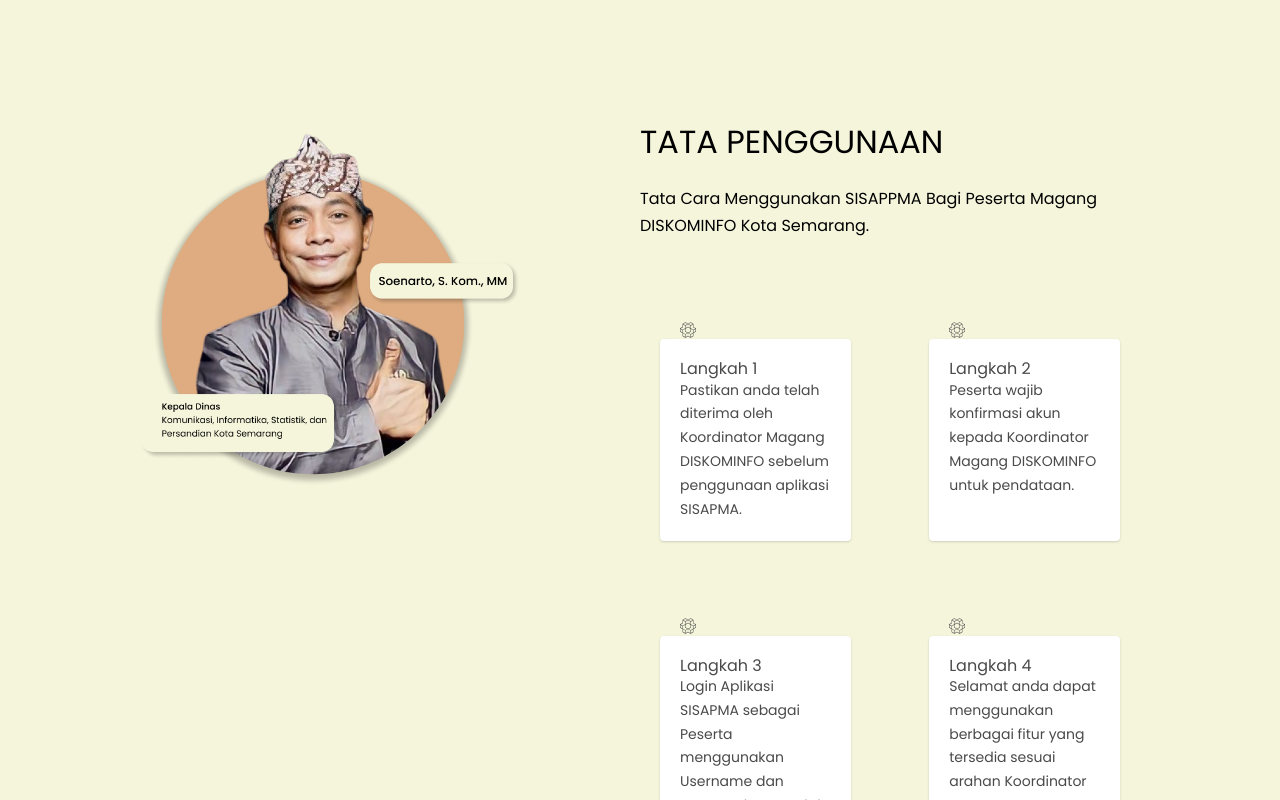
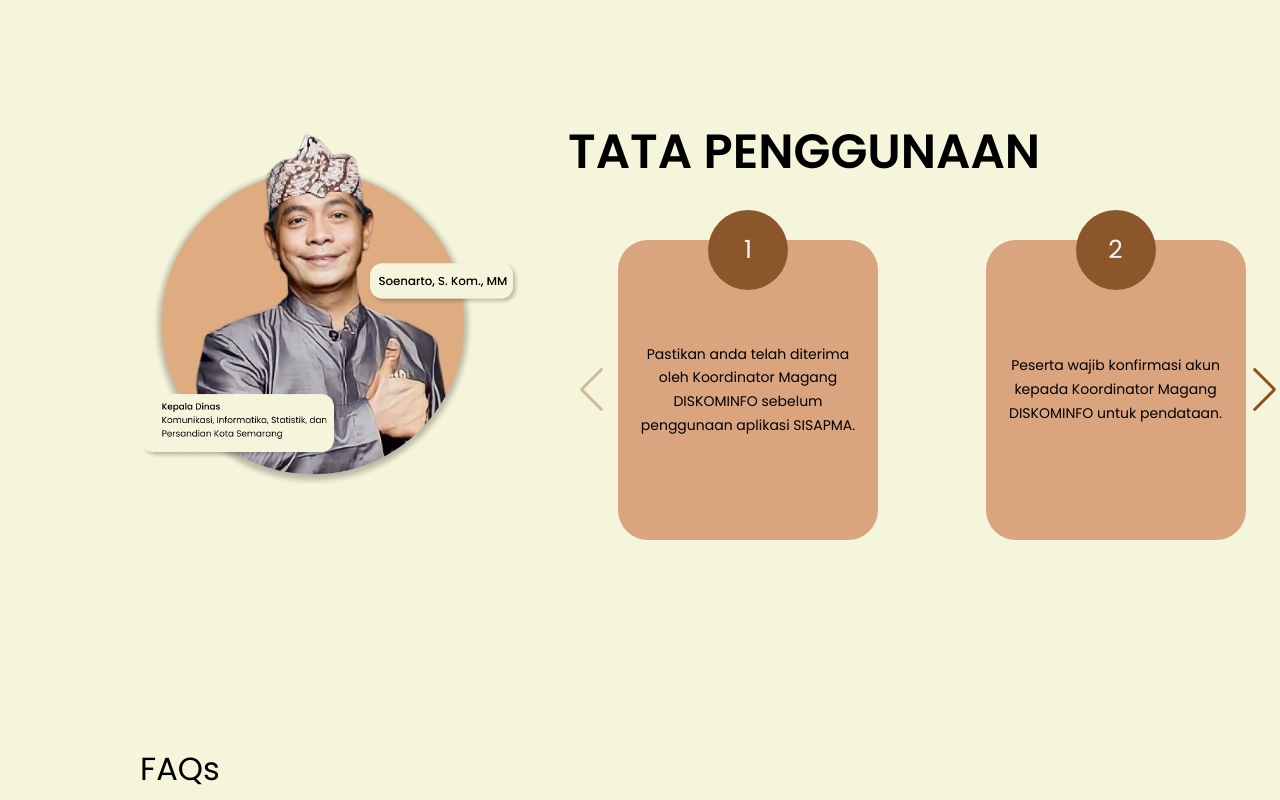
Before and after one commit to Putra2203/Front-End, a React (Create React App) app: page / in a window 1280 px wide. Shown: the part 1460-2260 px from the top of the page. Built offline with nearby package versions, Linux system fonts and the light colour scheme.

Commit message:
update tata penggunaan

```diff
--- a/package.json
+++ b/package.json
@@ -50,6 +50,7 @@
     "react-toastify": "^9.1.3",
     "sass": "^1.71.1",
     "stream-browserify": "^3.0.0",
+    "swiper": "^11.1.11",
     "vm-browserify": "^1.1.2"
   },
   "scripts": {
--- a/src/components1/Values.jsx
+++ b/src/components1/Values.jsx
@@ -1,8 +1,8 @@
 import Image from "../Assets/valueImage.png";
-import { SectionHeader } from "./index";
-import { GiCutDiamond } from "react-icons/gi";
 import { values } from "../data";
-import { Card } from "../UI";
+import { Swiper, SwiperSlide } from "swiper/react";
+import { Navigation} from "swiper/modules";
+import "swiper/swiper-bundle.css";
 
 const Values = () => {
   return (
@@ -14,20 +14,31 @@ const Values = () => {
           </div>
         </div>
         <div className="values__right">
-          <SectionHeader icon={<GiCutDiamond />} title="TATA PENGGUNAAN" />
-          <p>
-            Tata Cara Menggunakan SISAPPMA Bagi Peserta Magang DISKOMINFO Kota Semarang.
-          </p>
+          <h1 className="poppins-semibold">TATA PENGGUNAAN</h1>
           <div className="values__wrapper">
+            <Swiper
+              modules={[Navigation]}
+              spaceBetween={15}
+              slidesPerView={2}
+              navigation
+              onSlideChange={() => console.log("slide change")}
+              onSwiper={(swiper) => console.log(swiper)}
+            >
               {values.map(({ id, title, icon, desc }) => {
                 return (
-                <Card key={id} className="values__value">
+                  <div className="card_values_wraper">
+                    <SwiperSlide>
+                      <div className="values__value" key={id}>
+                        <div className="number_values">
                           <span>{icon}</span>
-                  <h4>{title}</h4>
+                        </div>
                         <small>{desc}</small>
-                </Card>
+                      </div>
+                    </SwiperSlide>
+                  </div>
                 );
               })}
+            </Swiper>
           </div>
         </div>
       </div>
--- a/src/data.js
+++ b/src/data.js
@@ -66,25 +66,25 @@ export const programs = [
 export const values = [
   {
     id: 1,
-    icon: <SiOpenaigym />,
+    icon: "1",
     title: "Langkah 1",
     desc: "Pastikan anda telah diterima oleh Koordinator Magang DISKOMINFO sebelum penggunaan aplikasi SISAPMA.",
   },
   {
     id: 2,
-    icon: <SiOpenaigym />,
+    icon: "2",
     title: "Langkah 2",
     desc: "Peserta wajib konfirmasi akun kepada Koordinator Magang DISKOMINFO untuk pendataan.",
   },
   {
     id: 3,
-    icon: <SiOpenaigym />,
+    icon: "3",
     title: "Langkah 3",
     desc: "Login Aplikasi SISAPMA sebagai Peserta menggunakan Username dan Password yang telah terinput.",
   },
   {
     id: 4,
-    icon: <SiOpenaigym />,
+    icon: "4",
     title: "Langkah 4",
     desc: "Selamat anda dapat menggunakan berbagai fitur yang tersedia sesuai arahan Koordinator Magang.",
   },
--- a/src/pages1/home/home.scss
+++ b/src/pages1/home/home.scss
@@ -203,6 +203,13 @@
   border-radius: 25px;
   text-align: center;
 }
+
+.programs__program h4 {
+  color: #331200;
+  font-size: 20px;
+  padding: 2px;
+}
+
 .programs__program small {
   margin-bottom: 50px;
   margin-top: 30px;
@@ -241,42 +248,64 @@
   padding: 5px;
   width: 90px;
   border-radius: 45px;
-  :hover{
+  :hover {
     background-color: var(--color-accent);
   }
-
 }
-
 
 //values
 .values__container {
   display: grid;
   grid-template-columns: 38% 50%;
-  gap: 12%;
+  gap: 3rem;
 }
+
 .values__image {
   transition: var(--transition);
 }
 .values__right {
-  > p {
-    margin: 1.5rem 0 5rem;
-  }
+  width: 45rem;
 }
 
 .values__wrapper {
-  display: grid;
-  grid-template-columns: 1fr 1fr;
-  gap: 3.4rem 2.4rem;
+  display: flex;
+  justify-content: center;
+  align-items: center;
+  margin: auto;
+  --swiper-navigation-color: #914F1E;
 }
 
 .values__value {
-  padding-top: 3.5rem;
-  text-align: left;
+  display: flex;
+  justify-content: center;
+  align-items: center;
   position: relative;
-  span {
-    position: absolute;
-    top: -1.5rem;
-  }
+  background-color: #d9a47e; /* Main card background color */
+  width: 260px;
+  height: 300px;
+  padding: 15px;
+  border-radius: 30px;
+  text-align: center;
+  margin: 50px;
+}
+
+.number_values {
+  position: absolute;
+  top: 0;
+  background-color: #8b572a; /* Icon background color */
+  width: 80px;
+  height: 80px;
+  border-radius: 50%;
+  display: flex;
+  justify-content: center;
+  align-items: center;
+  margin: auto;
+  transform: translateY(-30px);
+}
+
+.number_values span {
+  font-size: 25px;
+  color: aliceblue;
 }
 
 // FAQs
```
Also changed, not shown: 1 other file (tests, documents, lock files or other folders). Lines whose indentation alone changed are shown as unchanged.
